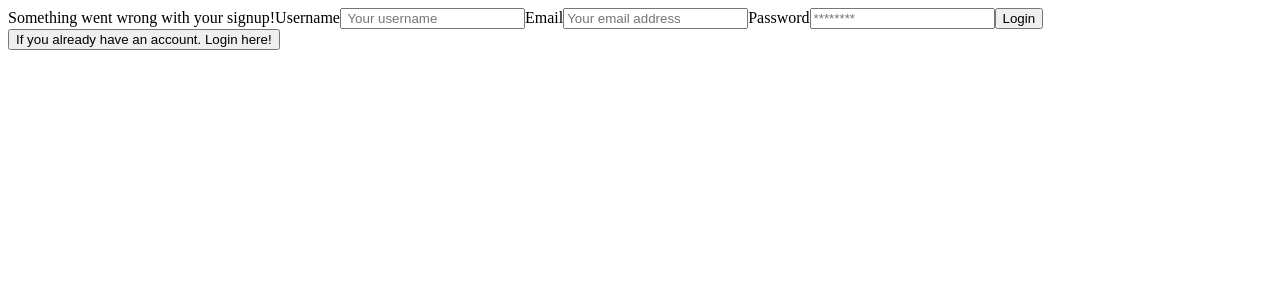
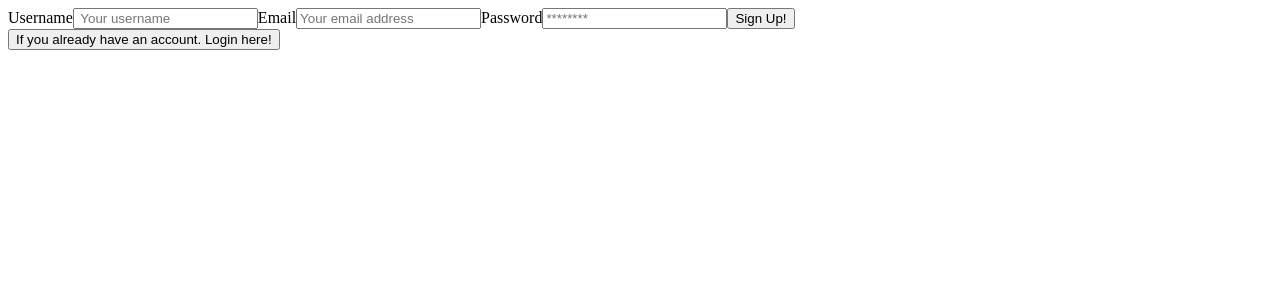
Before and after one commit to Tagne13/ChatHub, a React (Create React App) app in the folder client/: page / in a window 1280 px wide. Both pictures are taken after a click on the button "Don't have an account? Signup here!". Shown: the top 300 px of the page. Built offline with nearby package versions, Linux system fonts and the light colour scheme.

Commit message:
Tested Signup component.

```diff
--- a/client/src/components/home/Signup.js
+++ b/client/src/components/home/Signup.js
@@ -1,25 +1,21 @@
 import React, { useEffect, useState } from "react";
-import { useMutation } from '@apollo/client';
-import { ADD_USER } from '../../utils/mutations';
-import Auth from '../../utils/auth';
+import { useMutation } from "@apollo/client";
+import { ADD_USER } from "../../utils/mutations";
+import Auth from "../../utils/auth";
 
 const Signup = (props) => {
   // Set initial form state
-  const [userFormData, setUserFormData] = useState({ username: '', email: '', password: '' });
+  const [userFormData, setUserFormData] = useState({
+    username: "",
+    email: "",
+    password: "",
+  });
   // Set state for form validation
   const [validated] = useState(false);
   // Set state for alert
-  const [showAlert, setShowAlert] = useState(false);
+  const [helper, setHelper] = useState("");
 
   const [createUser, { error }] = useMutation(ADD_USER);
-
-  useEffect(() => {
-    if (error) {
-      setShowAlert(true);
-    } else {
-      setShowAlert(false);
-    }
-  }, [error]);
 
   const handleInputChange = (event) => {
     const { name, value } = event.target;
@@ -30,35 +26,44 @@ const Signup = (props) => {
     event.preventDefault();
 
     const form = event.currentTarget;
-    if (form.checkValidity() === false) {
-      event.preventDefault();
-      event.stopPropagation();
+    if (userFormData.password.length >= 8) {
+      console.log("Here Valid password");
+    } else {
+      setHelper("invalid email or password");
+      return;
+    }
+
+    if (userFormData.email) {
+      //regex
+      console.log("Here Valid password");
+    } else {
+      setHelper("invalid email or password");
+      return;
     }
 
     try {
       const { data } = await createUser({
-        variables: { ...userFormData }
+        variables: { ...userFormData },
       });
 
       Auth.login(data.createUser.token);
     } catch (err) {
       console.error(err);
-    };
+      setHelper("User not found or incorrect credentials");
+      console.log(helper);
+    }
 
     setUserFormData({
-      username: '',
-      email: '',
-      password: '',
+      username: "",
+      email: "",
+      password: "",
     });
   };
 
   return (
     <>
-      <form noValidate validated={validated} onSubmit={handleFormSubmit}>
-        <alert dismissible onClose={() => setShowAlert(false)} show={showAlert} variant='danger'>
-          Something went wrong with your signup!
-        </alert>
-        <label htmlfor="username">Username</label>
+      <form onSubmit={handleFormSubmit}>
+        <label htmlFor="username">Username</label>
         <input
           value={userFormData.username}
           onChange={handleInputChange}
@@ -68,7 +73,7 @@ const Signup = (props) => {
           name="username"
           required
         />
-        <label htmlfor="email">Email</label>
+        <label htmlFor="email">Email</label>
         <input
           value={userFormData.email}
           onChange={handleInputChange}
@@ -78,7 +83,7 @@ const Signup = (props) => {
           name="email"
           required
         />
-        <label htmlfor="password">Password</label>
+        <label htmlFor="password">Password</label>
         <input
           value={userFormData.password}
           onChange={handleInputChange}
@@ -88,7 +93,7 @@ const Signup = (props) => {
           name="password"
           required
         />
-        <button type="submit">Login</button>
+        <button type="submit">Sign Up!</button>
       </form>
 
       <button onClick={() => props.onFormSwitch("login")}>
```
